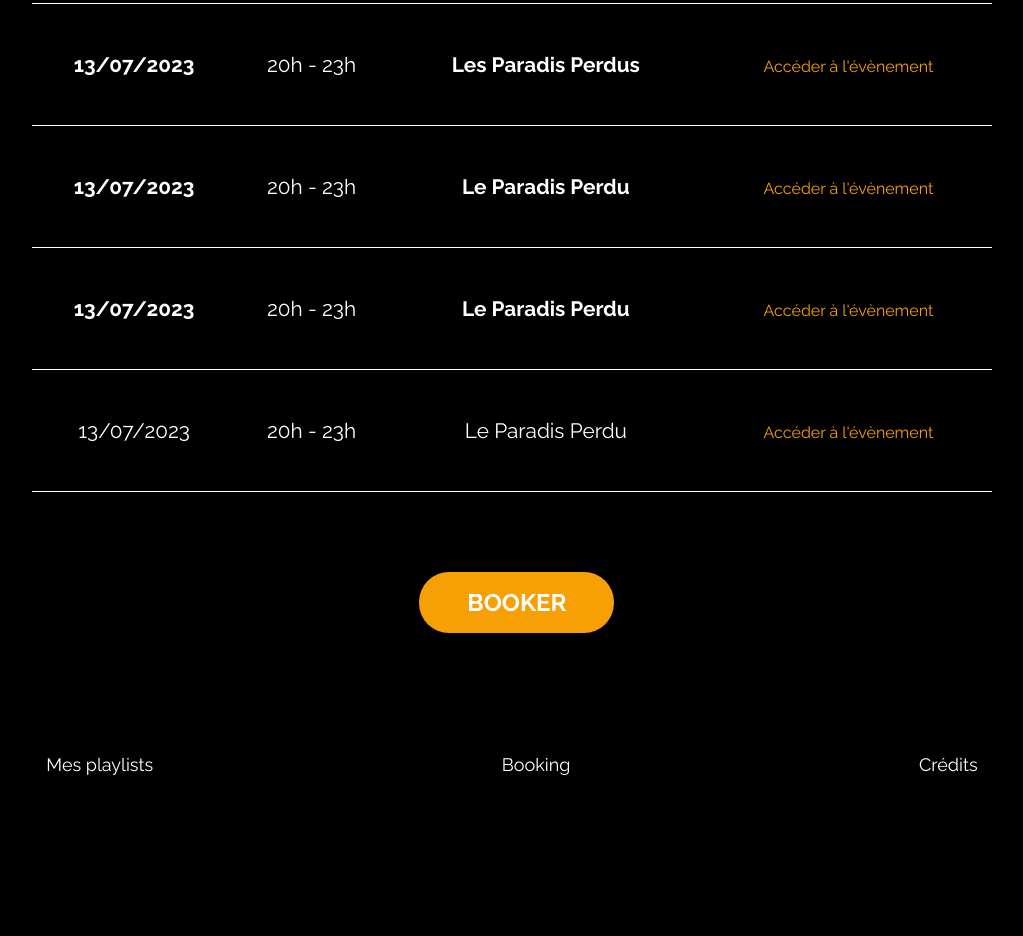
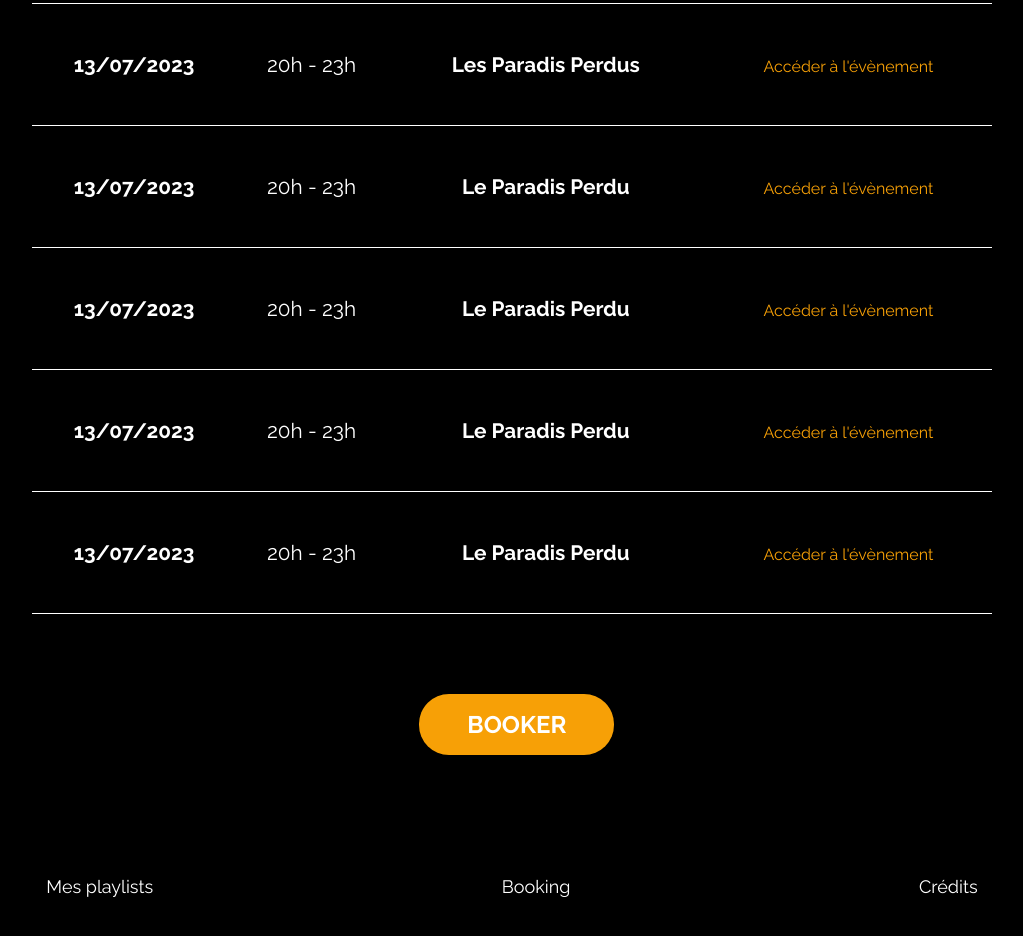
Before and after one commit to suppernovha/Jankev, a website: page accueil.html in a window 1280 px wide. Shown: the part 818-1754 px from the top of the page, without its empty margins (128-1151 px from the left). Before the commit the page ends 1646 px from the top, so only its background shows below. Drawn offline with Linux system fonts and the light colour scheme; a web font is replaced by a local one.

Commit message:
accueil ok

```diff
--- a/accueil.html
+++ b/accueil.html
@@ -54,11 +54,18 @@
                                 <td class="table__td"><a href="">Accéder à l'évènement</a></td>
                             </tr>
                             <tr>
-                                <td class="table__td">13/07/2023</td>
+                                <td class="table__td"><span>13/07/2023</span></td>
                                 <td class="table__td">20h - 23h</td>
-                                <td class="table__td">Le Paradis Perdu</td>
+                                <td class="table__td"><span>Le Paradis Perdu</span></td>
                                 <td class="table__td"><a href="">Accéder à l'évènement</a></td>
                             </tr>
+                            <tr>
+                                <td class="table__td"><span>13/07/2023</span></td>
+                                <td class="table__td">20h - 23h</td>
+                                <td class="table__td"><span>Le Paradis Perdu</span></td>
+                                <td class="table__td"><a href="">Accéder à l'évènement</a></td>
+                            </tr>
+
                         </tbody>
                     </table>
                 </section>
```
